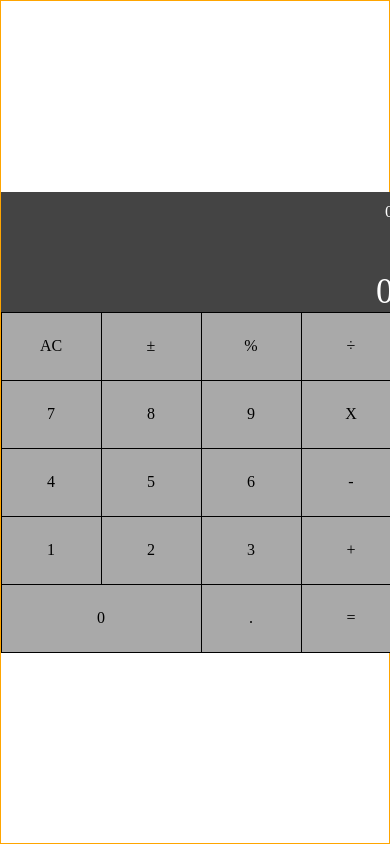
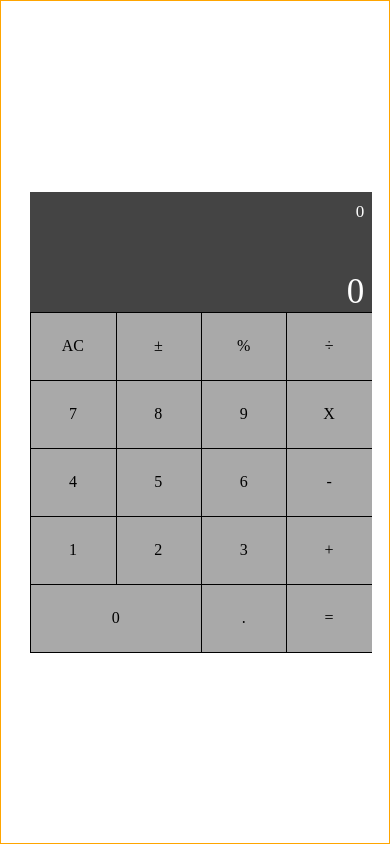
Before and after one commit to nevtay/calculator-react, a React (Vite) app: page / in a window 390 px wide. Built offline with nearby package versions, Linux system fonts and the light colour scheme.

Commit message:
feat: add padding to viewports smaller than 768px

```diff
--- a/src/components/Display.css
+++ b/src/components/Display.css
@@ -3,3 +3,9 @@
   width: 400px;
   flex-flow: column wrap;
 }
+
+@media screen and (max-width: 768px) {
+  #calculator {
+    padding: 7.5vw;
+  }
+}
```
